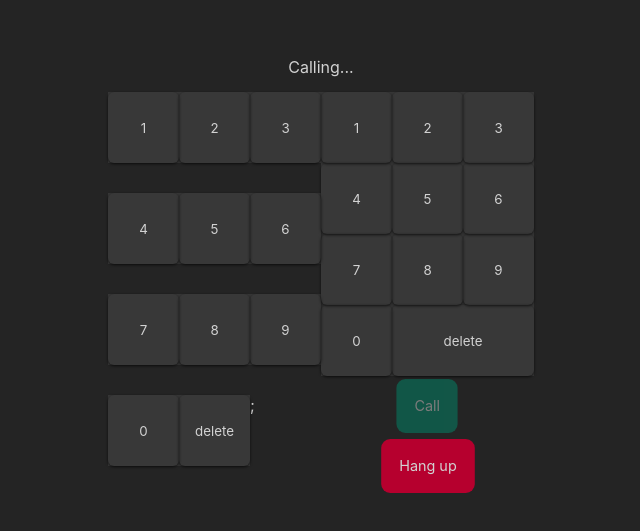
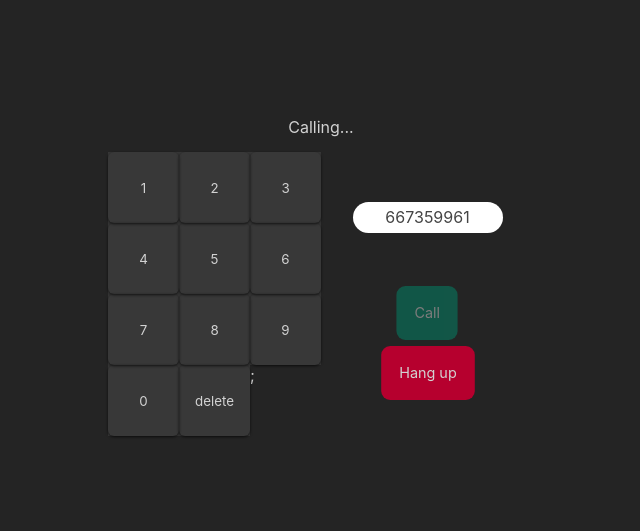
Before and after one commit to MarshallTino/202301-w4-ch3-marcel-martino-alex-navarro, a React (Create React App) app: page / in a window 1280 px wide. Shown: the part 131-662 px from the top of the page, without its empty margins (319-959 px from the left). Built offline with nearby package versions, Linux system fonts and the light colour scheme.

Commit message:
modify Display component

```diff
--- a/src/components/Display/Display.tsx
+++ b/src/components/Display/Display.tsx
@@ -1,43 +1,5 @@
 const Display = (): JSX.Element => {
-  return (
-    <div className="keyboard-container">
-      <ol className="keyboard">
-        <li>
-          <button className="key">1</button>
-        </li>
-        <li>
-          <button className="key">2</button>
-        </li>
-        <li>
-          <button className="key">3</button>
-        </li>
-        <li>
-          <button className="key">4</button>
-        </li>
-        <li>
-          <button className="key">5</button>
-        </li>
-        <li>
-          <button className="key">6</button>
-        </li>
-        <li>
-          <button className="key">7</button>
-        </li>
-        <li>
-          <button className="key">8</button>
-        </li>
-        <li>
-          <button className="key">9</button>
-        </li>
-        <li>
-          <button className="key">0</button>
-        </li>
-        <li>
-          <button className="key big">delete</button>
-        </li>
-      </ol>
-    </div>
-  );
+  return <span className="number">667359961</span>;
 };
 
 export default Display;
```
